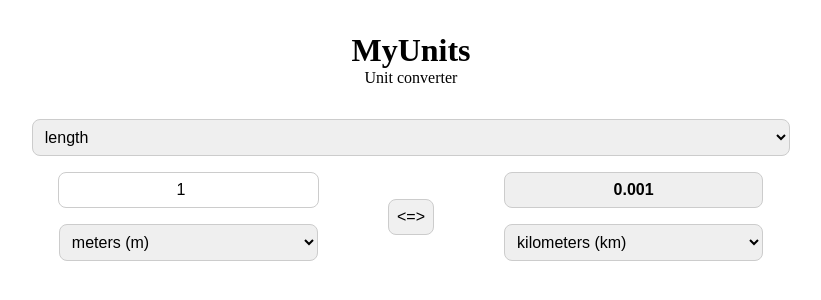
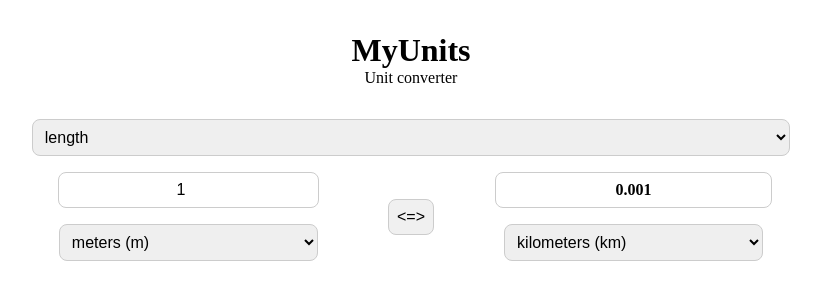
Before and after one commit to IIC3585/2025-1-s1-g7-t3, a SvelteKit app in the folder MyUnitsSvelte/: page / in a window 1280 px wide. Shown: the top 300 px of the page, without its empty margins (229-1050 px from the left). Built offline with nearby package versions, Linux system fonts and the light colour scheme.

Commit message:
Refactor copy button layout and styles in NumDisplay component

```diff
--- a/MyUnitsSvelte/src/routes/NumDisplay.svelte
+++ b/MyUnitsSvelte/src/routes/NumDisplay.svelte
@@ -32,6 +32,7 @@
   {#if isInput}
     <input type="number" bind:value={value} step="any" />
   {:else}
+    <div class="copy-container">
       <button
         type="button"
         onclick={copyToClipboard}
@@ -43,6 +44,10 @@
           {value}
         </strong>
       </button>
+      {#if copied}
+        <span class="copied-tooltip">Copied to clipboard :)</span>
+      {/if}
+    </div>
   {/if}
   <select bind:value={unit}>
     {#each units as u}
@@ -68,25 +73,48 @@
     width: 100%;
   }
 
-  button {
+  .copy-container {
+    position: relative;
+    width: 100%;
+  }
+
+  .copy-button {
+    all: unset;
+    display: block;
+    width: 100%;
     padding: 0.5rem;
     text-align: center;
     border-radius: 0.5rem;
     border: 1px solid #ccc;
     font-size: 1rem;
-    width: 100%;
     cursor: pointer;
     user-select: none;
     transition: background-color 0.2s ease;
   }
 
-  button:hover {
+  .copy-button:hover {
     background-color: #f0f0f0;
   }
 
-  button.copied {
+  .copy-button.copied {
     background-color: #d0ffd0;
     border-color: #80c080;
+  }
+
+  .copied-tooltip {
+    position: absolute;
+    top: 50%;
+    left: 50%;
+    transform: translate(-50%, -160%);
+    background-color: #333;
+    color: white;
+    padding: 0.3rem 0.6rem;
+    border-radius: 0.5rem;
+    font-size: 0.875rem;
+    pointer-events: none;
+    opacity: 0.9;
+    white-space: nowrap;
+    z-index: 10;
   }
 
   select {
```
Lines whose indentation alone changed are shown as unchanged.
